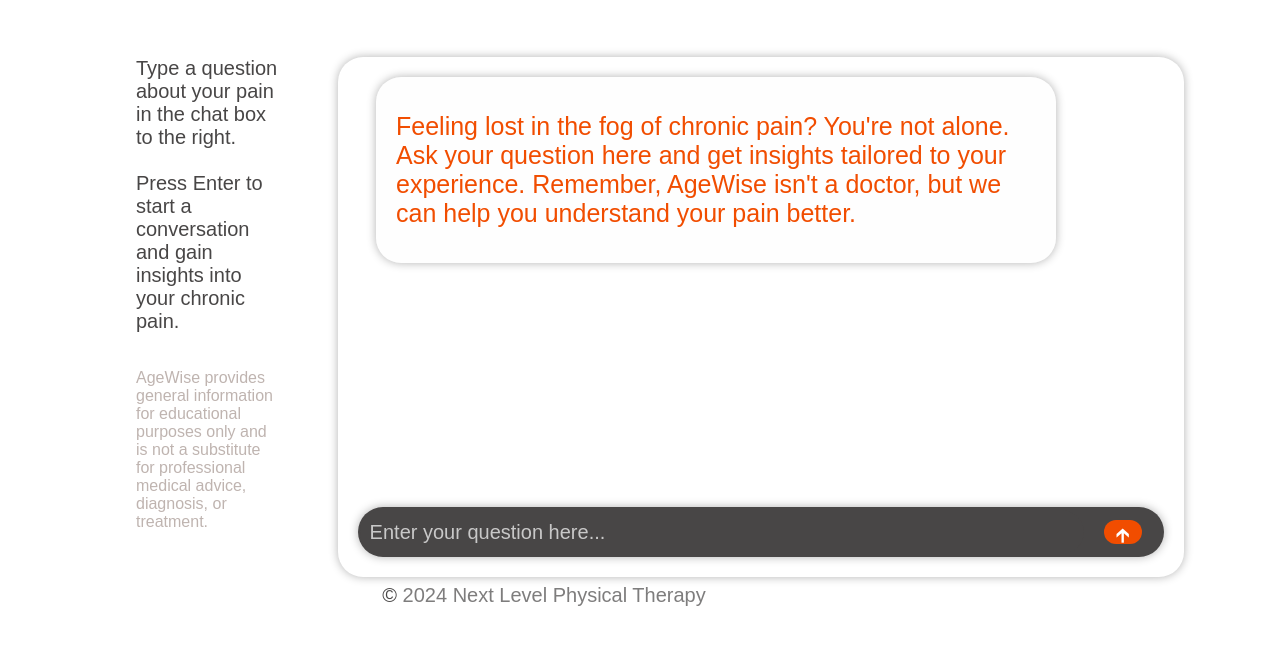
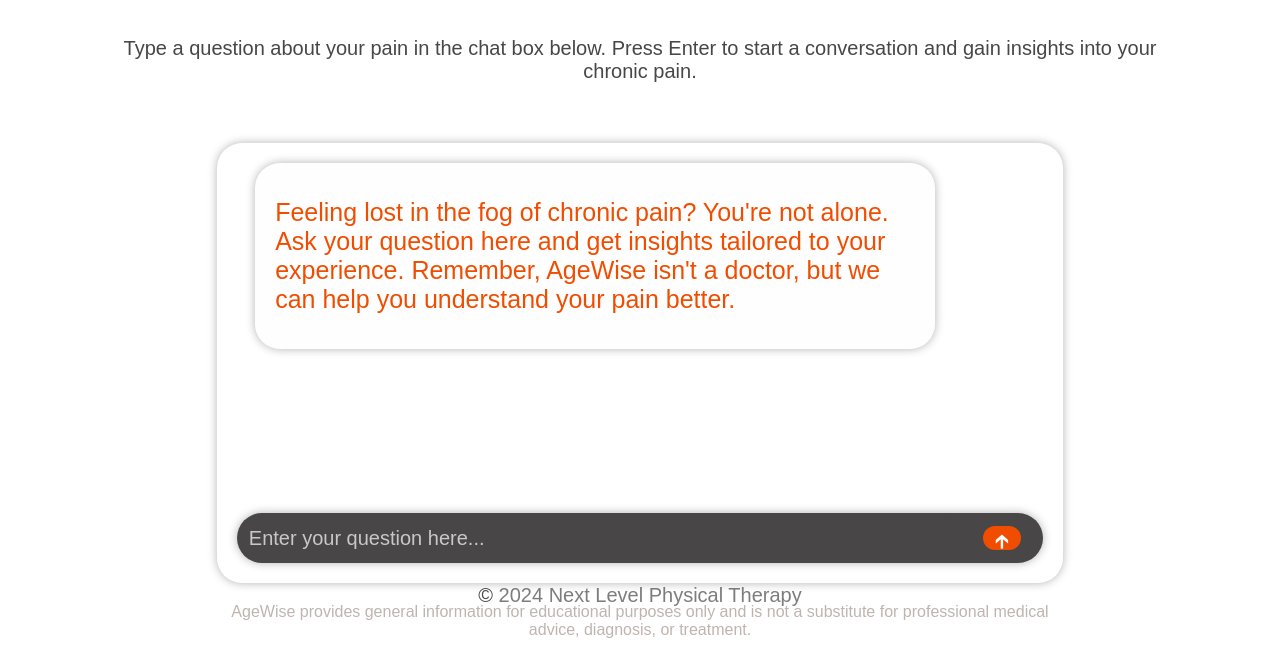
Before and after one commit to NUEXGUY/agewise, a website: page public/index.html in a window 1280 px wide. Shown: the part 153-800 px from the top of the page. Drawn offline with Linux system fonts and the light colour scheme.

Commit message:
redesigns the general layout of the page

```diff
--- a/public/index.html
+++ b/public/index.html
@@ -29,9 +29,7 @@
 
   <!-- Information Sidebar -->
     <div class="content" id="contentLeft">
-      <p>Type a question about your pain in the chat box to the right.</br></br>
-      Press Enter to start a conversation and gain insights into your chronic pain.</p>
-      <p id="disclaimer">AgeWise provides general information for educational purposes only and is not a substitute for professional medical advice, diagnosis, or treatment.</p>
+      <p>Type a question about your pain in the chat box below. Press Enter to start a conversation and gain insights into your chronic pain.</p>
     </div>
 
  <!-- Chat Interface -->
@@ -47,6 +45,7 @@
       </div>
     </div>
   </div>
+<p id="disclaimer">AgeWise provides general information for educational purposes only and is not a substitute for professional medical advice, diagnosis, or treatment.</p>
 <p class="footer" id="footer">© <span id="year">2024</span> <a href="https://nextlevelpthouston.com">Next Level Physical Therapy</a></p>
 
   <!-- userInfo form modal -->
--- a/public/style.css
+++ b/public/style.css
@@ -62,6 +62,9 @@ p {
 #disclaimer {
   font-size: 1em;
   color: var(--nlpt-gray);
+  text-align: center;
+  width: 65vw;
+  margin: 0 auto; /* Center the text */
 }
 
 li {
@@ -74,7 +77,7 @@ li {
 
 #contentMaster {
   display: flex;
-  flex-direction: row;
+  flex-direction: column;
   align-items: center;
   justify-content: center;
   gap: 20px;
@@ -85,26 +88,27 @@ li {
 }
 
 #contentLeft {
-  width: 35vw;
-  max-width: 600px;
-  margin: 20px;
-  padding: 20px;
+  width: 85vw;
+  margin: 20px 0;
   display: flex;
   flex-direction: column;
   justify-content: center;
   align-items: center;
+  text-align: center;
+  order: -1;
 }
+
 #contentRight {
   flex: 1;
-  height: 65vh;
-  margin-top: 50px;
+  order: 1;
+  margin-bottom: 20px;
 }
 
 #contentRight #chatContainer {
   display: flex;
   flex-direction: column;
   width: 100%;
-  height: 100%;
+  height: 55vh;
   margin: 0;
   border-radius: 25px;
   box-shadow: 0 0 10px 0 rgba(0, 0, 0, 0.3);
@@ -338,7 +342,8 @@ button:hover {
 .footer {
   position: fixed;
   bottom: 20px;
-  left: 0;
+  left: 50%;
+  transform: translateX(-50%);
   width: 85vw;
   text-align: center;
 }
```
